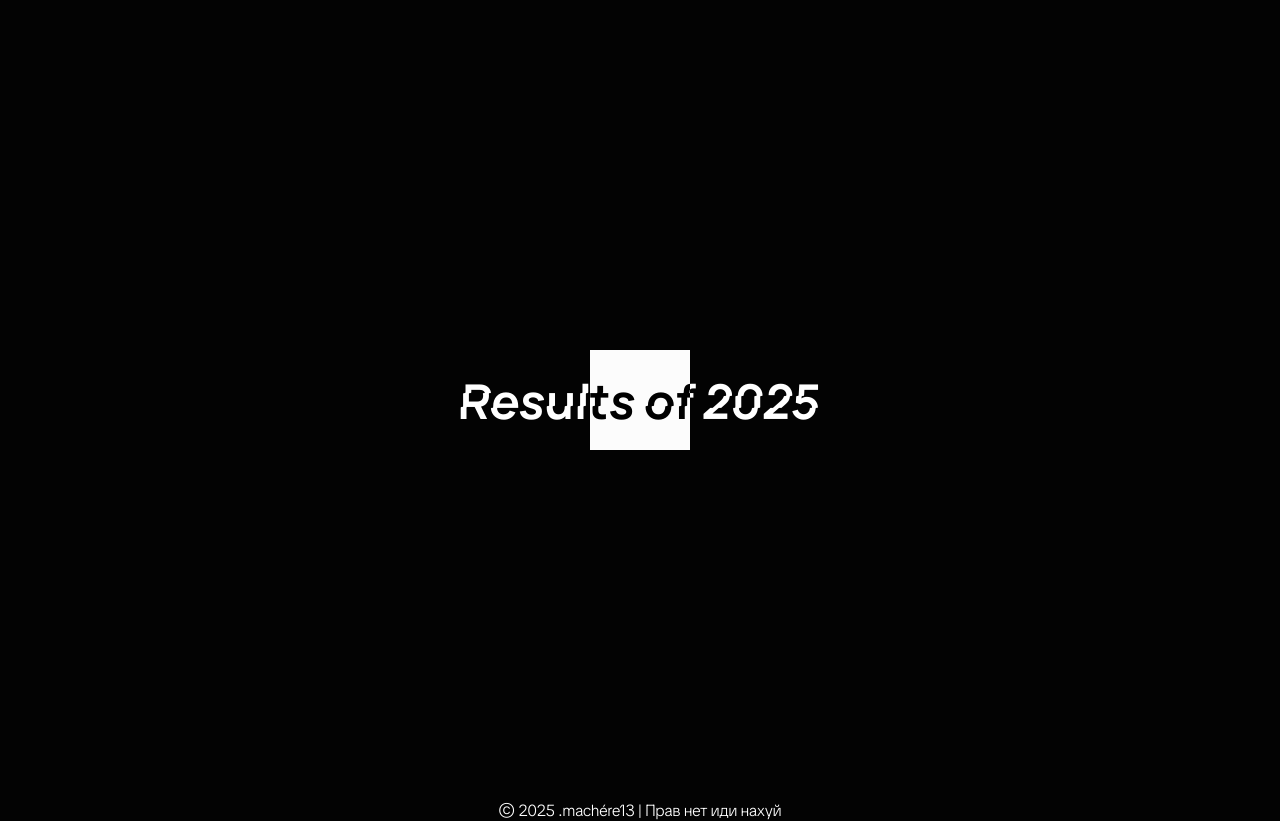
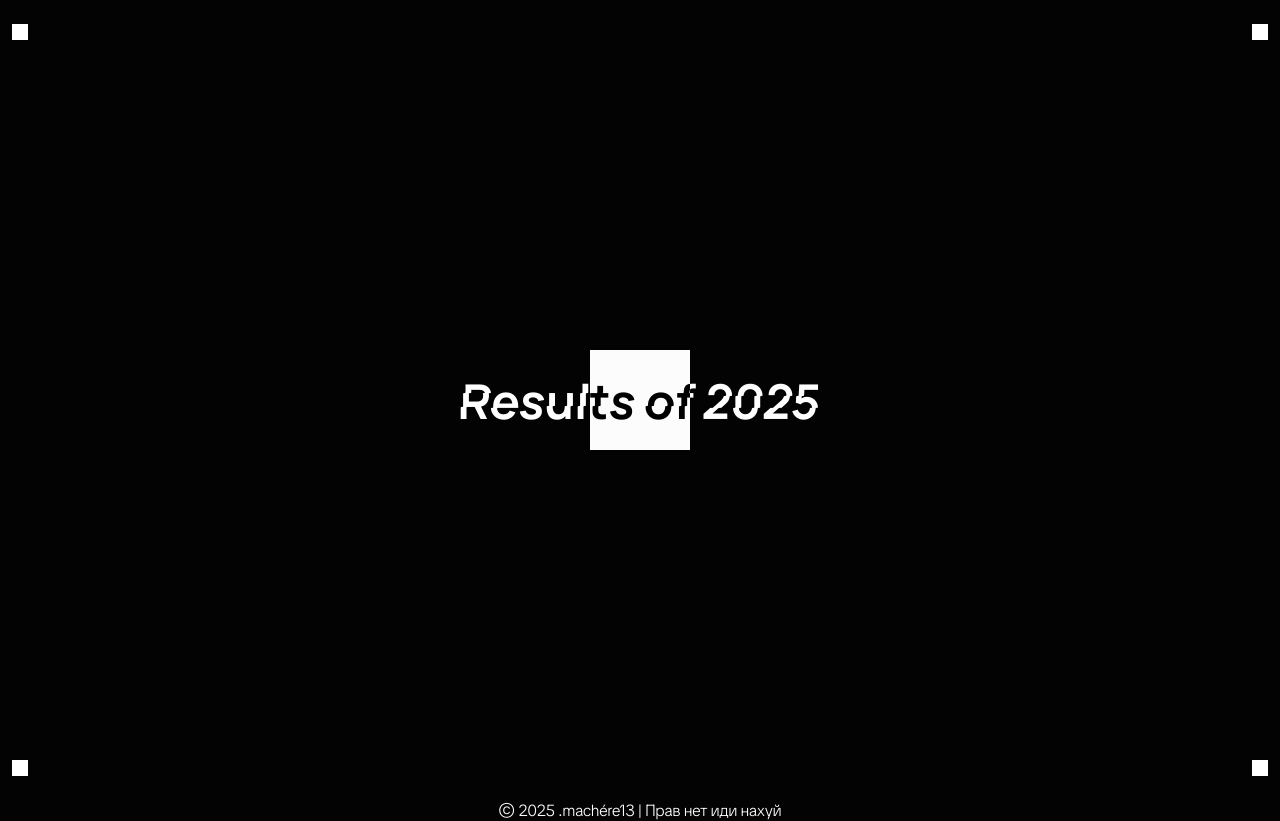
Before and after one commit to machere13/PET.ResultsOf2025, a website: page index.html in a window 1280 px wide. Drawn offline with Linux system fonts and the light colour scheme.

Commit message:
feat: added squares UI

```diff
--- a/index.html
+++ b/index.html
@@ -7,8 +7,19 @@
     <link rel="stylesheet" href="stylesheets/style.css" />
   </head>
   <body>
+    <div id="squares-container">
+      <div class="squares-line">
+        <div class="square"></div>
+        <div class="square"></div>
+      </div>
+      <div class="squares-line">
+        <div class="square"></div>
+        <div class="square"></div>
+      </div>
+    </div>
     <section id="section-main">
       <h1 id="section-main__title">Results of 2025</h1>
+
       <div id="section-main__square"></div>
     </section>
     <footer>
--- /dev/null
+++ b/stylesheets/animations.css
@@ -0,0 +1,9 @@
+@keyframes square-spin {
+    from {
+        transform: rotate(0deg);
+    }
+
+    to {
+        transform: rotate(360deg);
+    }
+}
--- a/stylesheets/index.css
+++ b/stylesheets/index.css
@@ -1,6 +1,8 @@
-body {
+html, body {
     background-color: var(--color-background-black);
     color: var(--color-text);
+    scrollbar-width: none;
+    -ms-overflow-style: none;
 }
 
 h1 {
@@ -34,6 +36,35 @@ p {
     mix-blend-mode: difference;
 }
 
+#squares-container {
+    position: fixed;
+    display: flex;
+    flex-direction: column;
+    justify-content: space-between;
+    top: 0;
+    left: 0;
+    width: 100%;
+    height: 100%;
+    z-index: 1;
+    padding: 24px 12px;
+}
+
+.squares-line {
+    display: flex;
+    width: 100%;
+    justify-content: space-between;
+    align-items: center;
+}
+
+.square {
+    width: 16px;
+    height: 16px;
+    min-width: 16px;
+    min-height: 16px;
+    background-color: var(--color-background-white);
+    animation: square-spin 1s linear infinite;
+}
+
 footer {
     display: flex;
     justify-content: center;
--- a/stylesheets/style.css
+++ b/stylesheets/style.css
@@ -1,4 +1,5 @@
 @import url("reset.css");
 @import url("fonts.css");
 @import url("constants.css");
+@import url("animations.css");
 @import url("index.css");
```
